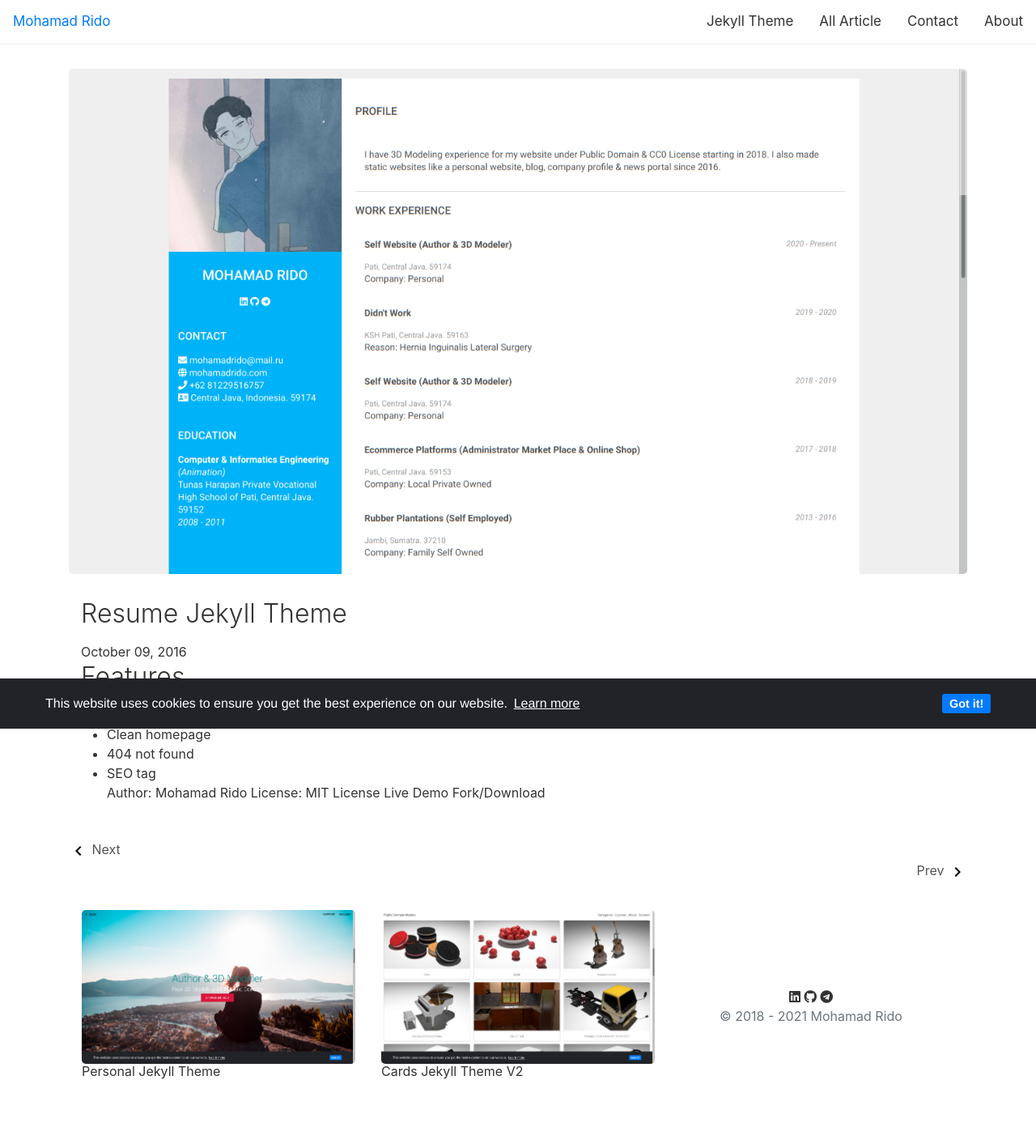
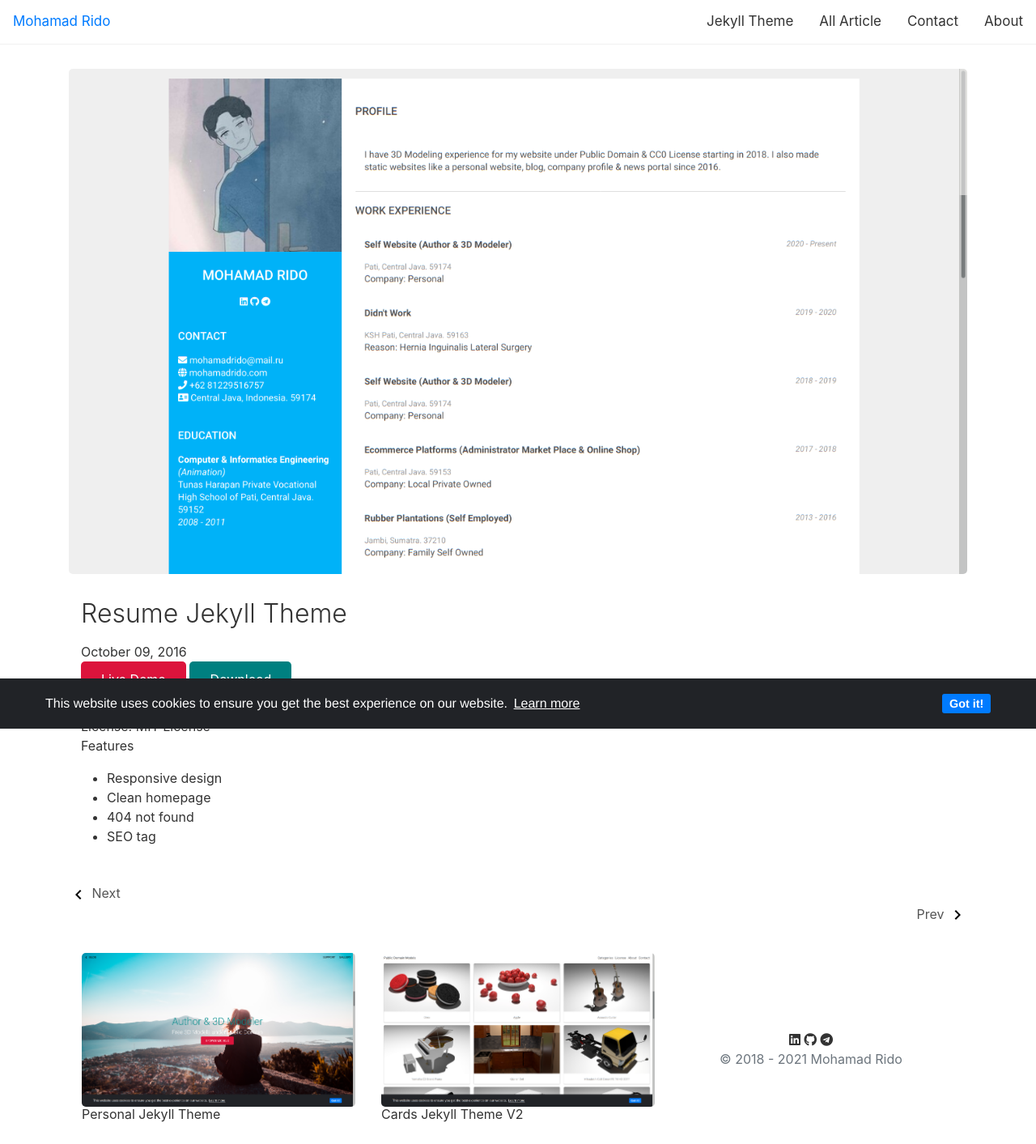
Before and after one commit to mohamadrido/blog, a Jekyll site: the page built from _posts/2016-10-09-resume-jekyll-theme.md, in a window 1280 px wide. Shown: the whole page at 81% size. Built offline with Jekyll 4.4.1, drawn with Linux system fonts in a browser that asks for light colours; nearby versions of some CDN libraries; our own code applies the rules of GitHub Pages for plain Markdown files; before the commit the page ends 1360 px from its top, so only the background shows below that.

Commit message:
Update 2016-10-09-resume-jekyll-theme.md

```diff
--- a/_posts/2016-10-09-resume-jekyll-theme.md
+++ b/_posts/2016-10-09-resume-jekyll-theme.md
@@ -6,13 +6,14 @@
 tags: [ jekyll ]
 image: "https://mohamadrido.com/assets/resume-jekyll-theme.png"
 ---
-## Features
+<button style="  border: none; outline: 0; display: inline-block; padding: 10px 25px; color: #fff; background-color: #dc143c; text-align: center; cursor: pointer; border-radius: 5px;"><a style="text-decoration: none; color: #fff;" href="https://about.mohamadrido.com">Live Demo</a></button>
+<button style="  border: none; outline: 0; display: inline-block; padding: 10px 25px; color: #fff; background-color: #008080; text-align: center; cursor: pointer; border-radius: 5px;"><a style="text-decoration: none; color: #fff;" href="https://github.com/mohamadrido/resume-jekyll-theme">Download</a></button>
+<br />
+Author: Mohamad Rido<br />
+License: MIT License<br />
+Features
    - Responsive design
    - Clean homepage
    - 404 not found
    - SEO tag
 <br />
-Author: Mohamad Rido
-License: MIT License
-<a href="https://about.mohamadrido.com">Live Demo</a>
-<a href="https://github.com/mohamadrido/resume-jekyll-theme">Fork/Download</a>
```
